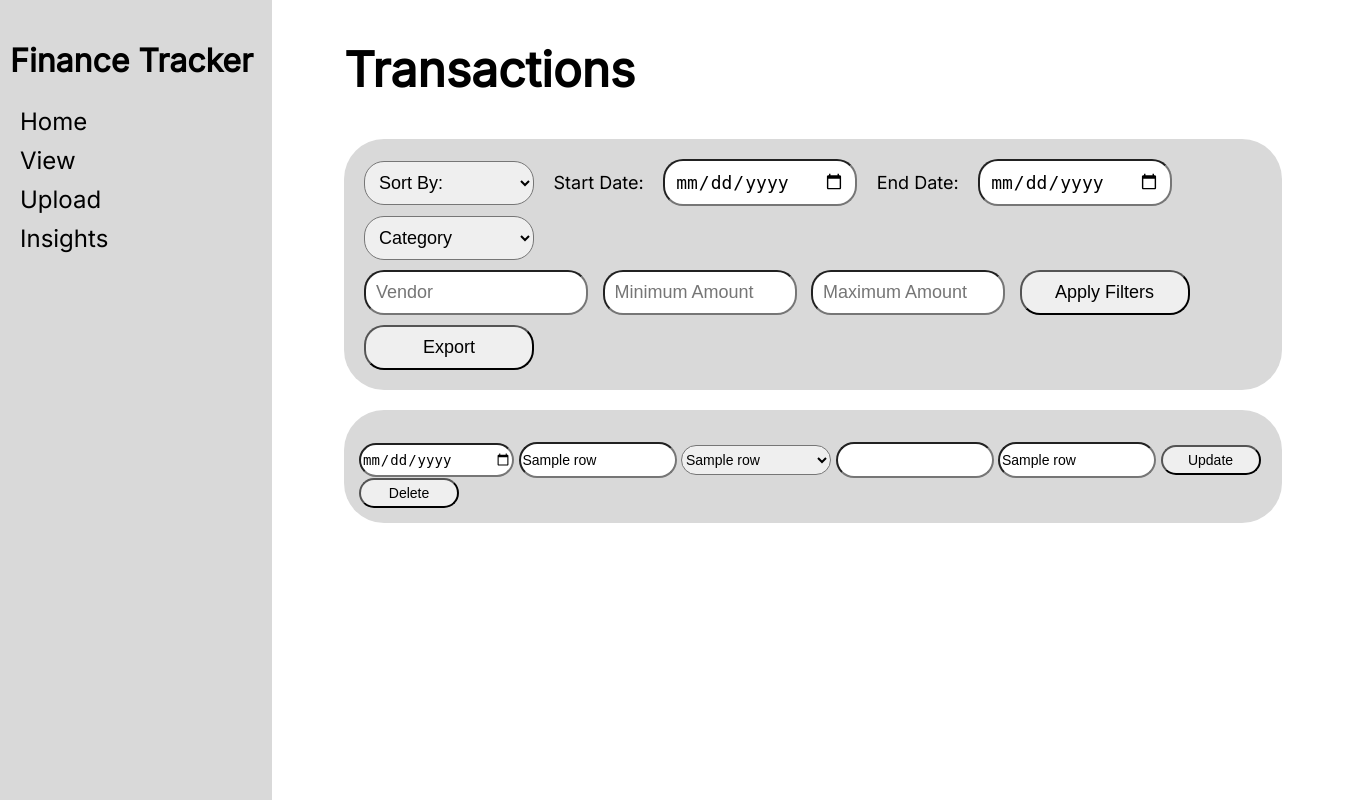
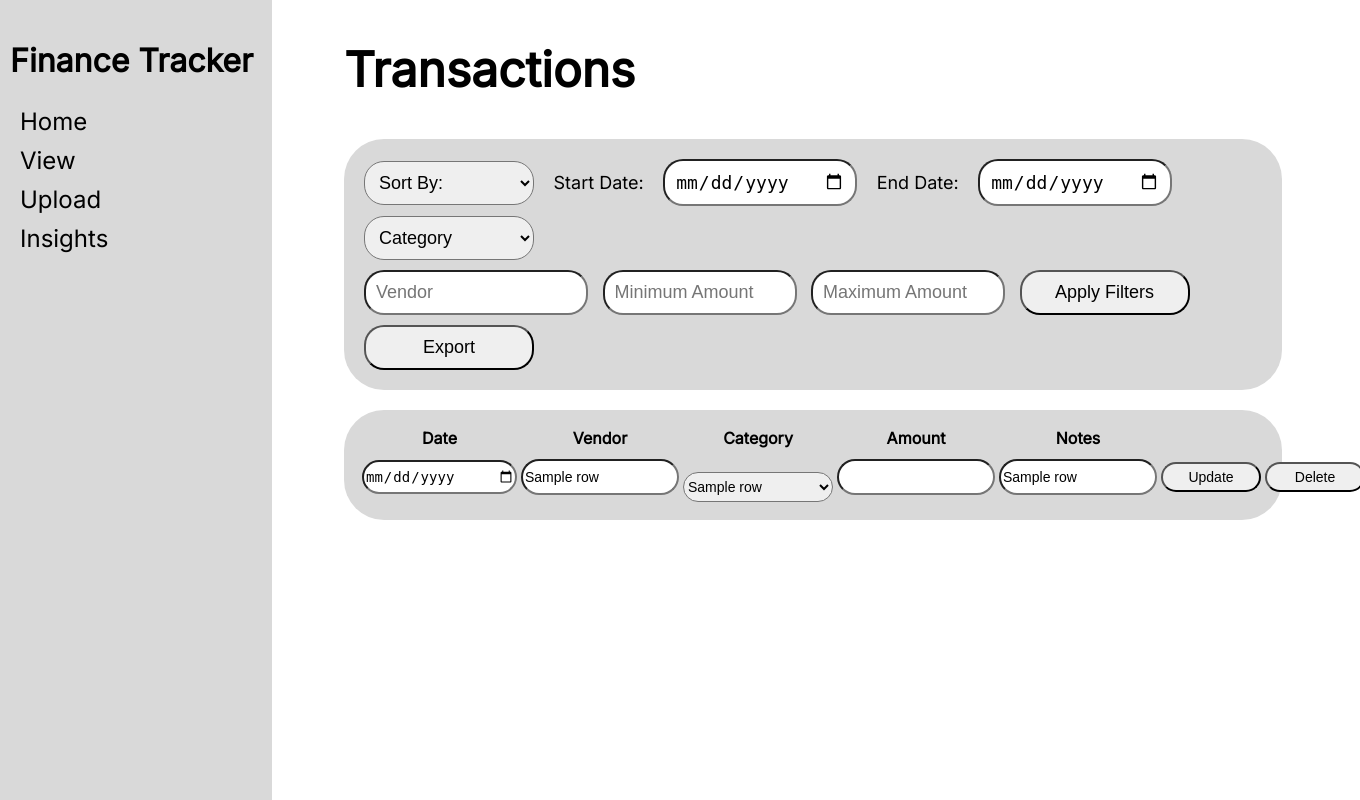
Before and after one commit to Lin-Ian/Finance-Tracker, a Flask app: template templates/view.html in a window 1360 px wide. Run offline with Flask 3, Linux system fonts and the light colour scheme; the template is opened without the code that fills it: most values are stand-ins (such as "Sample title", 1, 10 or a date in 2020); some libraries are stand-ins or nearby versions.

Commit message:
Update structure of displaying transactions

```diff
--- a/templates/view.html
+++ b/templates/view.html
@@ -52,50 +52,69 @@
 
     <!--Display Transactions-->
     <div class="view">
+        <table>
+            <!--Table headers-->
+            <tr>
+                <th>Date</th>
+                <th>Vendor</th>
+                <th>Category</th>
+                <th>Amount</th>
+                <th>Notes</th>
+            </tr>
+
+            <!--Display data-->
             {% for row in data %}
             <tr>
-<!--        <td>{{ row[0] }}</td>-->
-<!--        <td>{{ row[1] }}</td>-->
-<!--        <td>{{ row[2] }}</td>-->
-<!--        <td>{{ row[3] }}</td>-->
-<!--        <td>{{ row[4] }}</td>-->
-<!--        <td>{{ row[5] }}</td>-->
-
                 <!--Update transactions-->
-        <td>
+<!--                <td>-->
                     <div class="entry">
                         <!--One row of data-->
                         <form action="/update" method="post">
                             <!--Id column-->
                             <input type="hidden" name="id" value="{{ row[0] }}">
                             <!--Date column-->
+                            <td>
                                 <input type="date" name="date" value="{{ row[1] }}">
+                            </td>
                             <!--Vendor column-->
+                            <td>
                                 <input type="text" name="vendor" value="{{ row[2] }}">
+                            </td>
                             <!--Category column-->
+                            <td>
                                 <select name="category" id="category">
                                     <option value="{{ row[3] }}">{{ row[3] }}</option>
                                     {% for category in categories %}
                                         <option value="{{category[0]}}">{{category[0]}}</option>
                                     {% endfor %}
                                 </select>
+                            </td>
                             <!--Amount column-->
+                            <td>
                                 <input type="number" name="amount" step=0.01 value="{{ row[4] }}">
+                            </td>
                             <!--Notes column-->
+                            <td>
                                 <input type="text" name="note" value="{{ row[5] }}">
+                            </td>
+                            <!--Submit button-->
+                            <td>
                                 <input type="submit" value="Update">
+                            </td>
                         </form>
 
                         <!--Delete transaction-->
+                        <td>
                             <form action="/delete" method="post">
                                 <input type="hidden" name="id" value="{{ row[0] }}">
                                 <input type="submit" value="Delete">
                             </form>
+                        </td>
                     </div>
-        </td>
+<!--                </td>-->
             </tr>
             {% endfor %}
-
+        </table>
     </div>
 
     {% endblock %}
```
Lines whose indentation alone changed are shown as unchanged.
